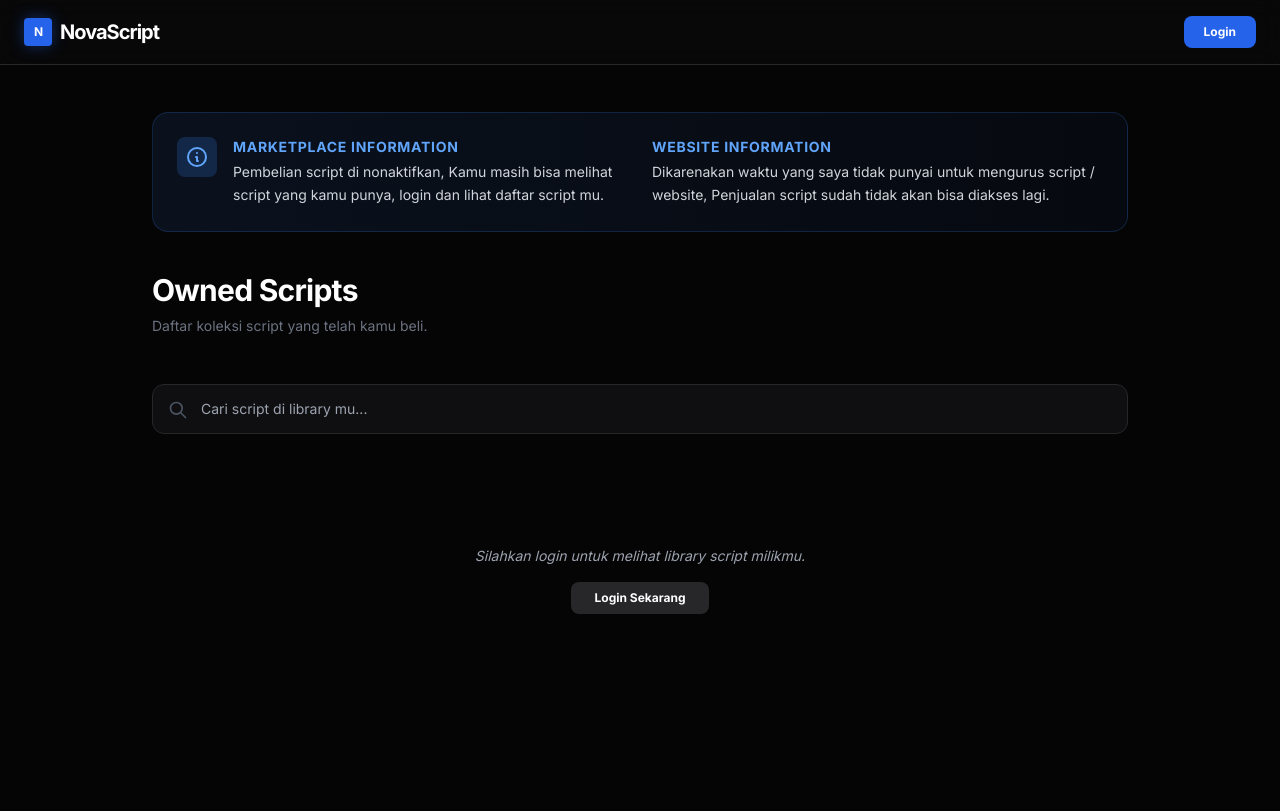
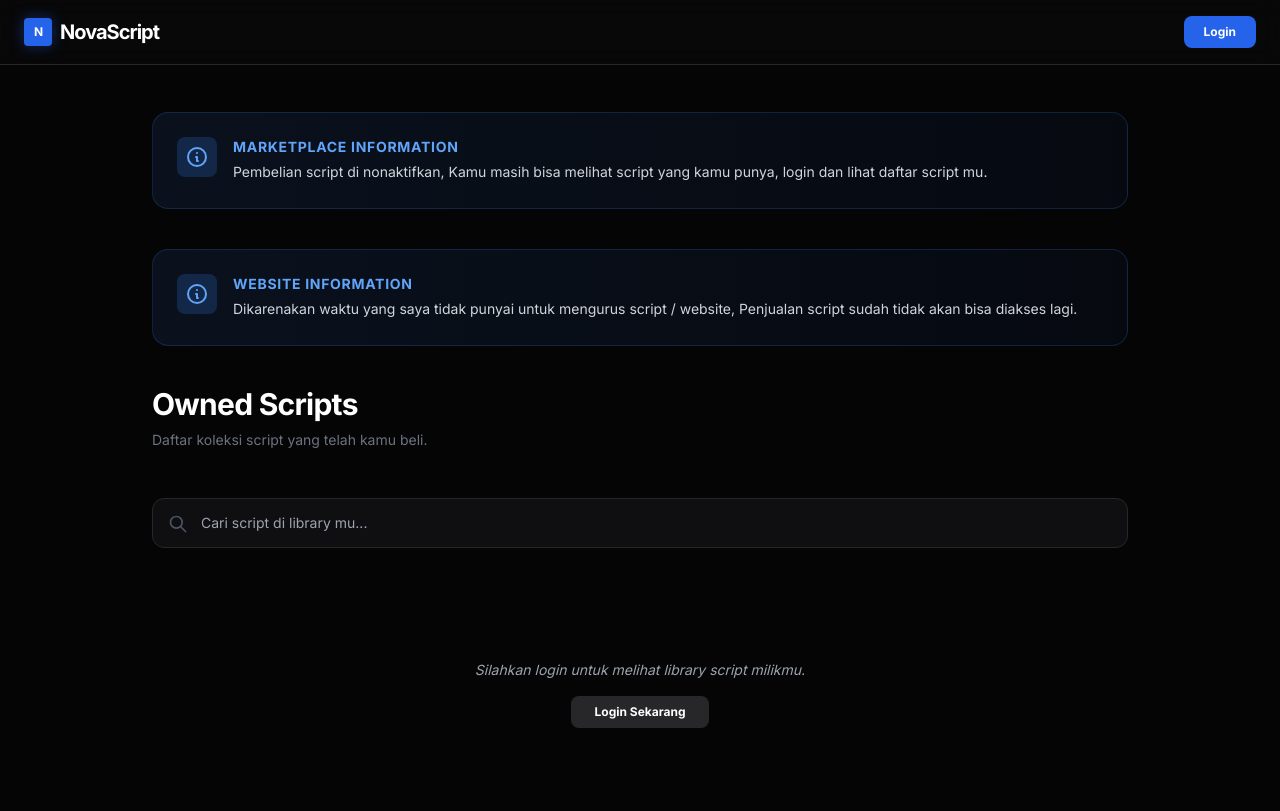
Before and after one commit to novascatia/novascript, a website: page index.html in a window 1280 px wide. Drawn offline with nearby package versions, Linux system fonts and the light colour scheme.

Commit message:
Update index.html

```diff
--- a/index.html
+++ b/index.html
@@ -61,11 +61,21 @@
                         Pembelian script di nonaktifkan, Kamu masih bisa melihat script yang kamu punya, login dan lihat daftar script mu.
                     </p>
                 </div>
+                </div>
+            </div>
+        </div>
+
+        <div class="maintenance-banner p-6 rounded-2xl border border-blue-500/20 mb-10">
+            <div class="flex items-start gap-4">
+                <div class="bg-blue-500/20 p-2 rounded-lg text-blue-400">
+                    <svg class="w-6 h-6" fill="none" stroke="currentColor" viewBox="0 0 24 24"><path stroke-linecap="round" stroke-linejoin="round" stroke-width="2" d="M13 16h-1v-4h-1m1-4h.01M21 12a9 9 0 11-18 0 9 9 0 0118 0z"></path></svg>
+                </div>
                 <div>
                     <h2 class="text-blue-400 font-bold mb-1 text-sm uppercase tracking-wider">Website Information</h2>
                     <p class="text-gray-300 text-sm leading-relaxed">
                         Dikarenakan waktu yang saya tidak punyai untuk mengurus script / website, Penjualan script sudah tidak akan bisa diakses lagi.
                     </p>
+                </div>
                 </div>
             </div>
         </div>
```
